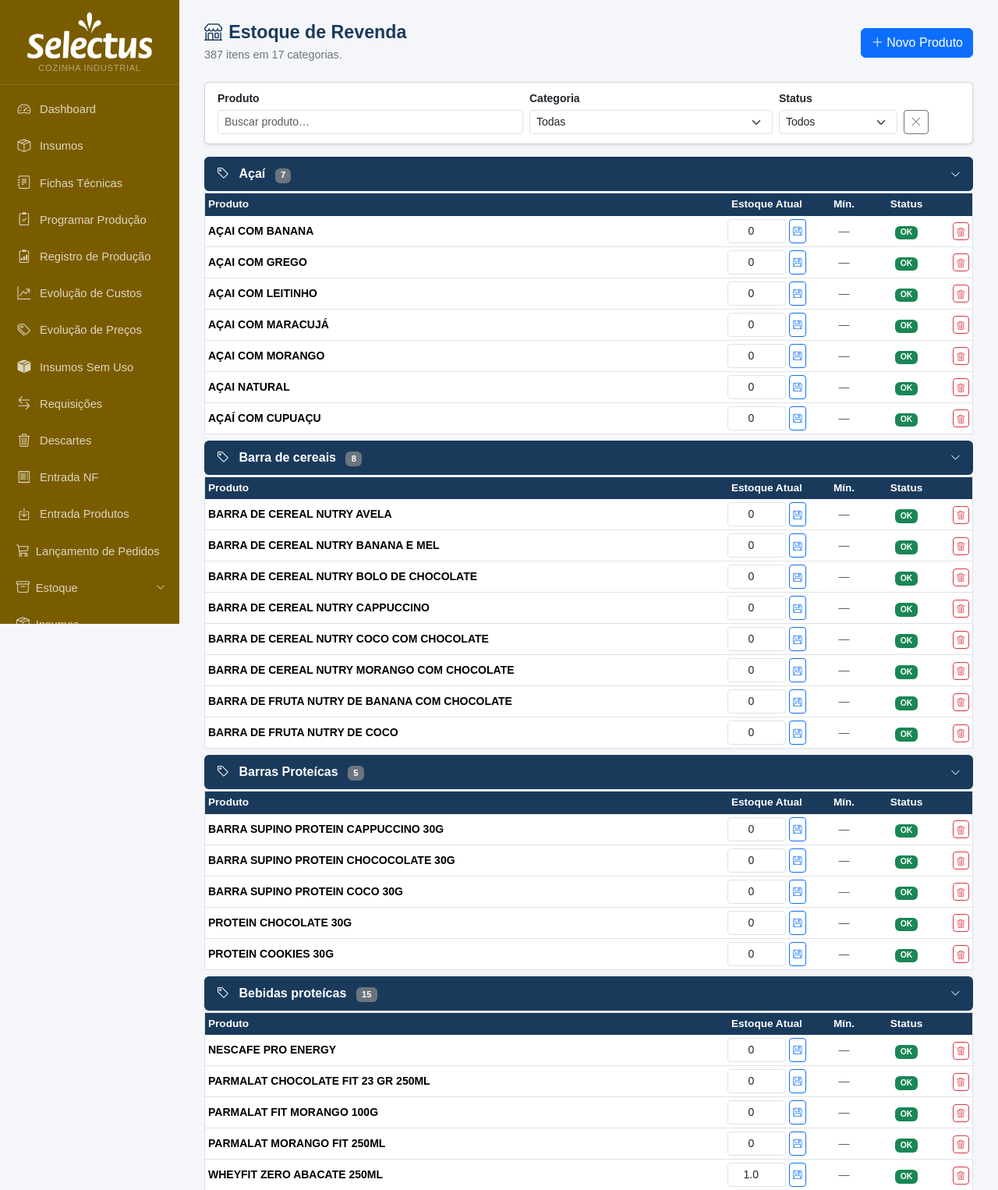
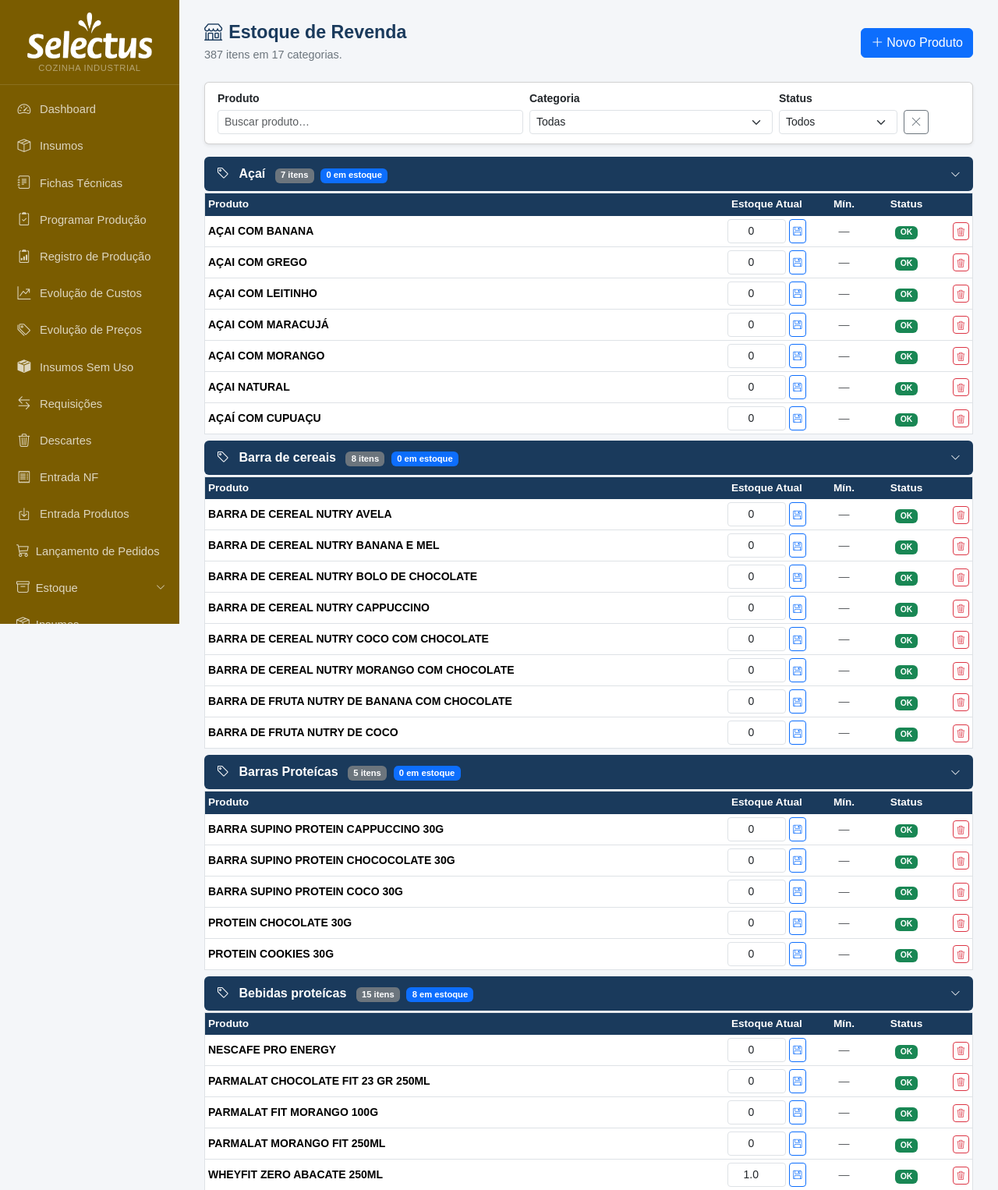
Before and after one commit to brennicius/sistemaselectus, a Flask app: page /estoque-revenda in a window 1280 px wide. Shown: the top 1526 px of the page at 78% size. Run offline with Flask 3, Linux system fonts and the light colour scheme; data comes from the database, SQL or seed files in the repository; data that the repository does not hold is empty.

Commit message:
Show total estoque_atual in category header badge
Co-Authored-By: Claude Sonnet 4.6 <noreply@anthropic.com>

```diff
--- a/templates/estoque_revenda.html
+++ b/templates/estoque_revenda.html
@@ -81,13 +81,16 @@
 {% for cat in cats %}
 {% set cat_itens = itens_por_cat[cat] %}
 {% set n_baixo = cat_itens | selectattr('_baixo') | list | length %}
+{% set ns = namespace(total=0) %}
+{% for item in cat_itens %}{% set ns.total = ns.total + (item.estoque_atual or 0) %}{% endfor %}
 
 <div class="mb-2 cat-block" data-cat="{{ cat }}">
   <div class="cat-header open" onclick="toggleCat(this)">
     <span>
       <i class="bi bi-tag me-2"></i>
       <strong>{{ cat }}</strong>
-      <span class="badge bg-secondary ms-2" style="font-size:.7rem">{{ cat_itens | length }}</span>
+      <span class="badge bg-secondary ms-2" style="font-size:.7rem">{{ cat_itens | length }} itens</span>
+      <span class="badge ms-1" style="font-size:.7rem;background:#0d6efd">{{ ns.total | int }} em estoque</span>
       {% if n_baixo > 0 %}
         <span class="badge bg-danger ms-1" style="font-size:.7rem">{{ n_baixo }} baixo{{ 's' if n_baixo > 1 }}</span>
       {% endif %}
```
